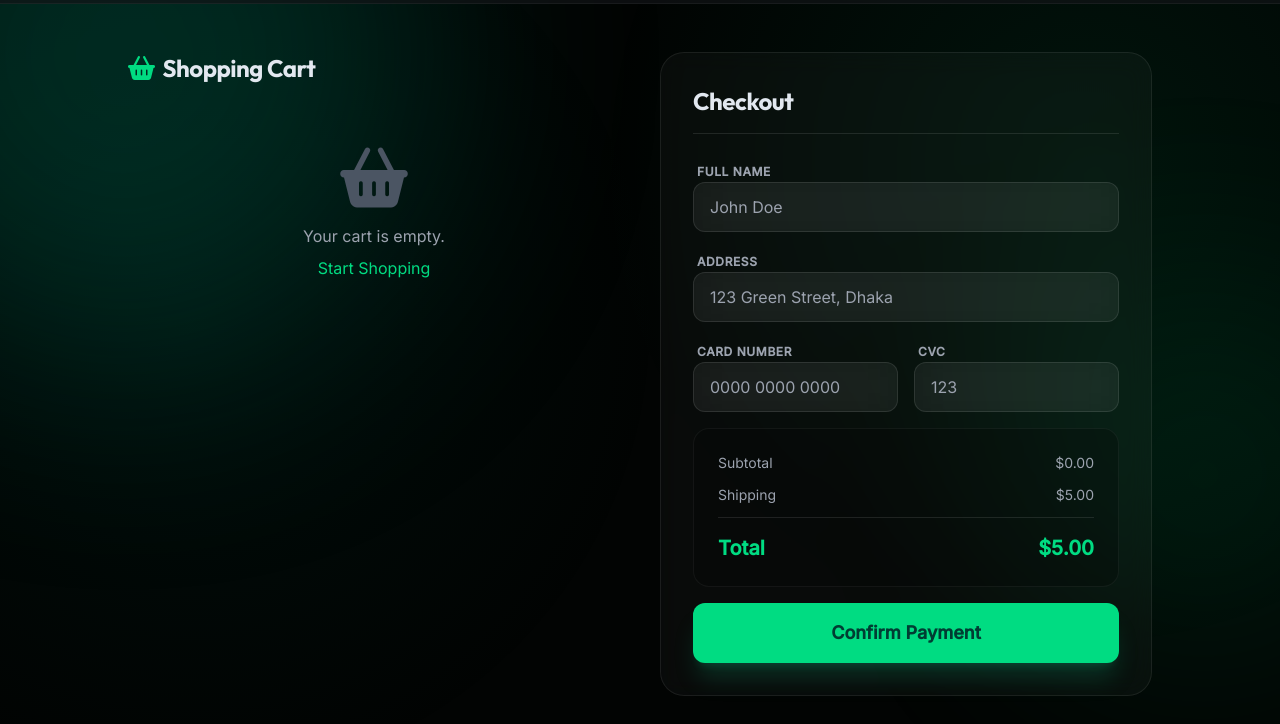
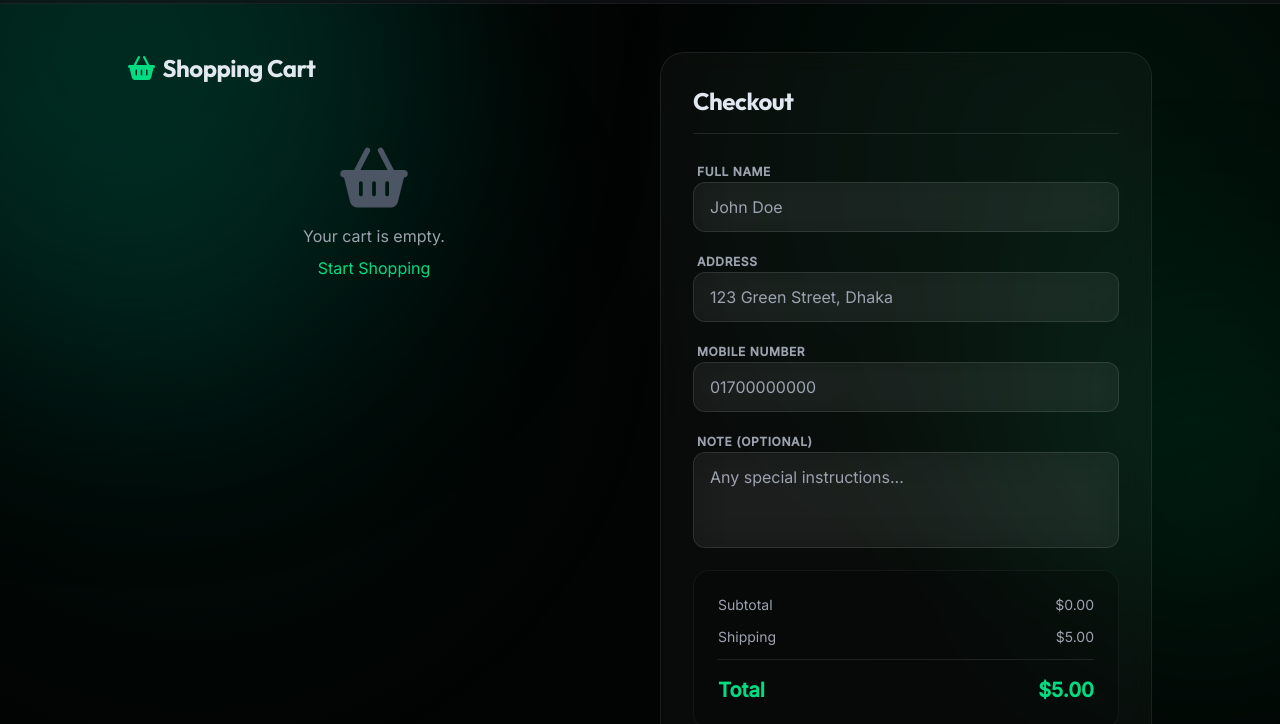
Before and after one commit to Shakhwat-93/demo-1, a plain HTML site: page cart.html in a window 1280 px wide. Shown: the part 76-800 px from the top of the page. Drawn offline with nearby package versions, Linux system fonts and the light colour scheme.

Commit message:
add cart details

```diff
--- a/cart.html
+++ b/cart.html
@@ -101,20 +101,19 @@
                             placeholder="123 Green Street, Dhaka">
                     </div>
 
-                    <div class="grid grid-cols-2 gap-4">
-                        <div>
-                            <label class="text-xs text-gray-400 ml-1 uppercase font-bold tracking-wider">Card
-                                Number</label>
-                            <input type="text" required
-                                class="w-full glass bg-white/5 px-4 py-3 rounded-xl focus:outline-none focus:border-[#00dc82] transition border border-white/10"
-                                placeholder="0000 0000 0000">
-                        </div>
-                        <div>
-                            <label class="text-xs text-gray-400 ml-1 uppercase font-bold tracking-wider">CVC</label>
-                            <input type="text" required
-                                class="w-full glass bg-white/5 px-4 py-3 rounded-xl focus:outline-none focus:border-[#00dc82] transition border border-white/10"
-                                placeholder="123">
-                        </div>
+                    <div>
+                        <label class="text-xs text-gray-400 ml-1 uppercase font-bold tracking-wider">Mobile
+                            Number</label>
+                        <input type="tel" required pattern="[0-9]{11}"
+                            class="w-full glass bg-white/5 px-4 py-3 rounded-xl focus:outline-none focus:border-[#00dc82] transition border border-white/10"
+                            placeholder="01700000000">
+                    </div>
+                    <div>
+                        <label class="text-xs text-gray-400 ml-1 uppercase font-bold tracking-wider">Note
+                            (Optional)</label>
+                        <textarea
+                            class="w-full glass bg-white/5 px-4 py-3 rounded-xl focus:outline-none focus:border-[#00dc82] transition border border-white/10 resize-none h-24"
+                            placeholder="Any special instructions..."></textarea>
                     </div>
 
                     <div class="bg-black/20 p-6 rounded-2xl mt-6 border border-white/5">
@@ -135,7 +134,7 @@
 
                     <button type="submit" id="pay-btn"
                         class="w-full btn-primary py-4 rounded-xl font-bold text-lg mt-4 shadow-xl shadow-emerald-500/20 hover:shadow-emerald-500/40 transition-all">
-                        Confirm Payment
+                        Place Order
                     </button>
                 </form>
             </div>
```
